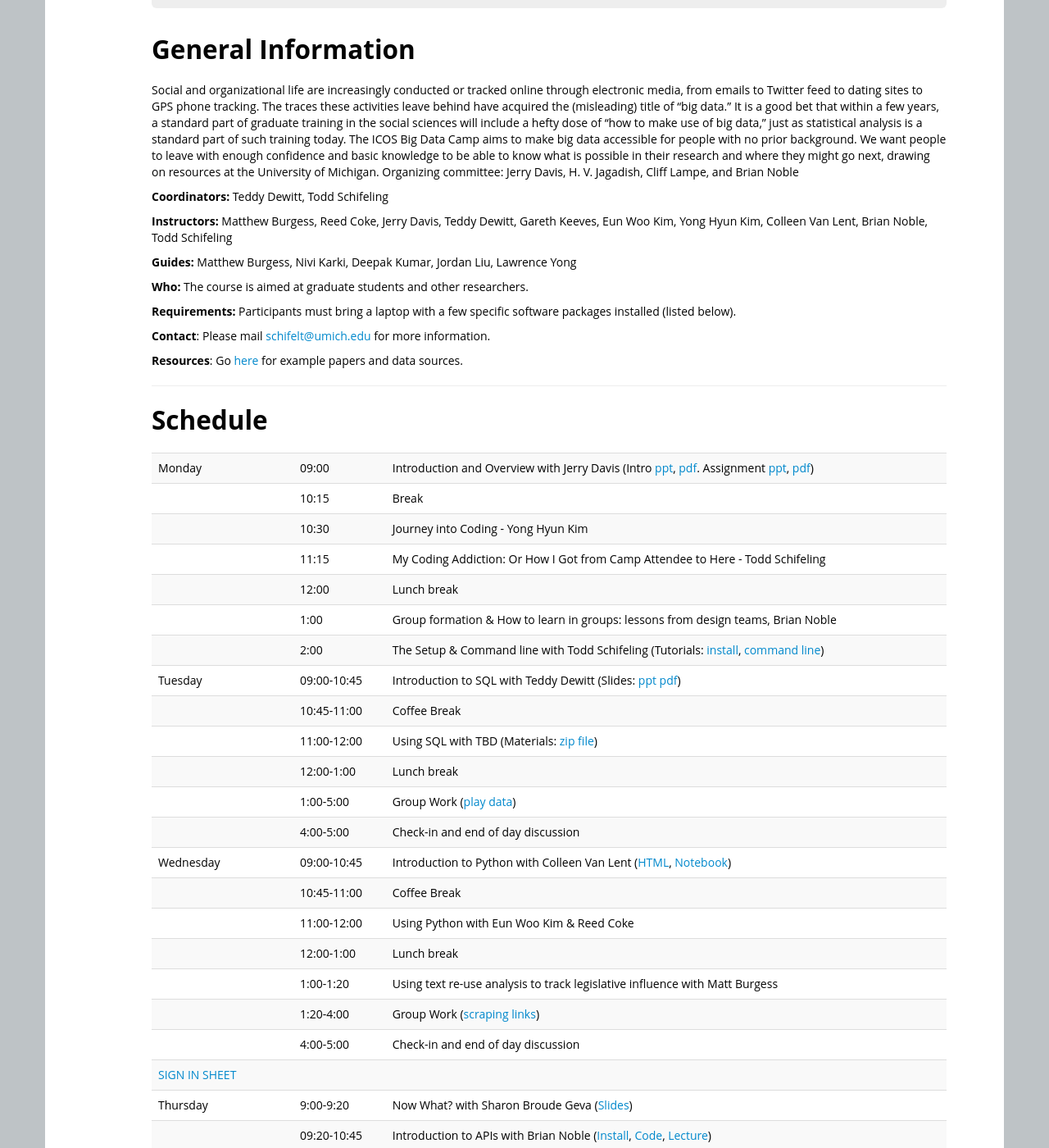
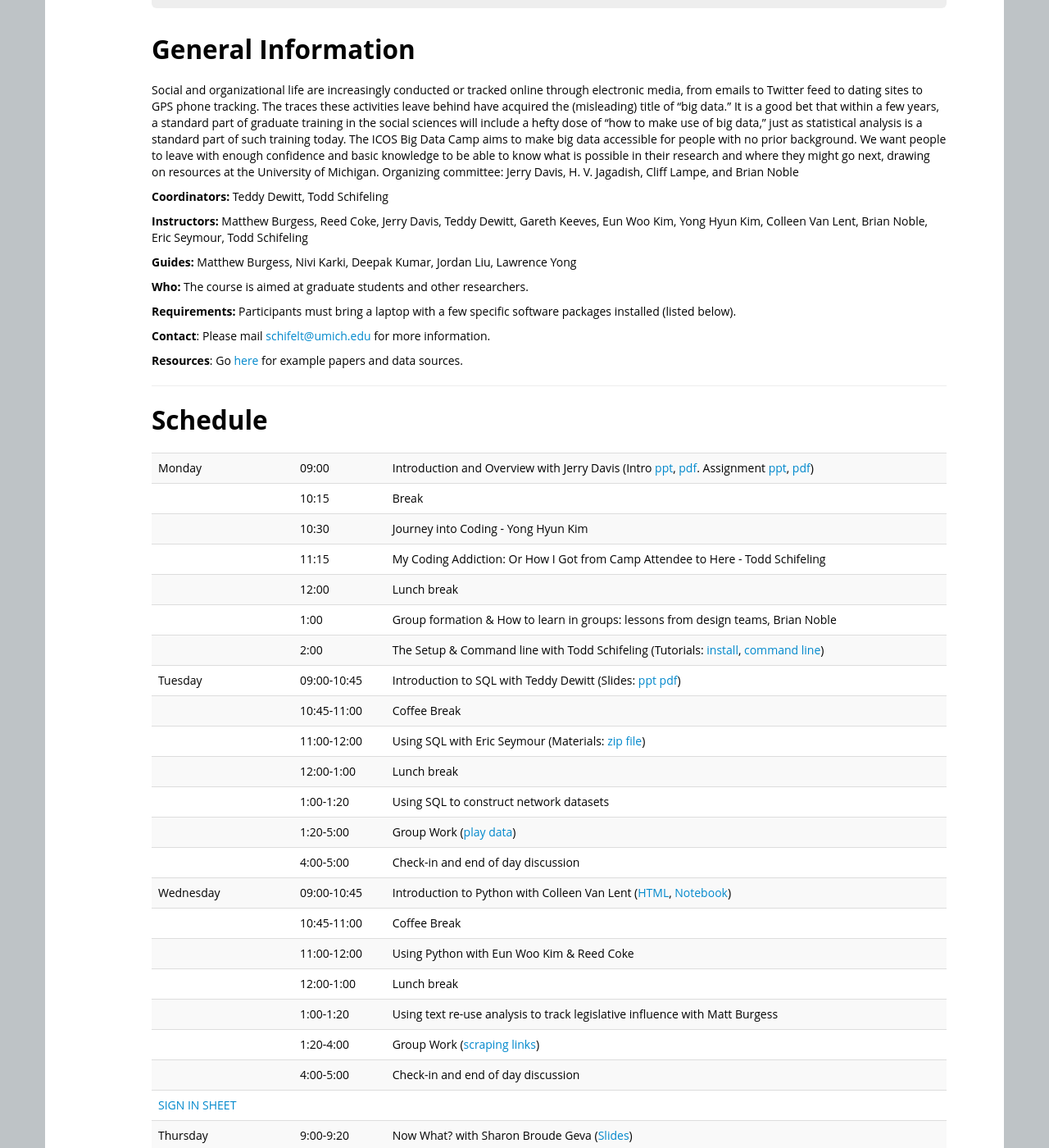
Before and after one commit to ICOSBigDataCamp/2018-summer-camp, a Jekyll site: the page built from index.html, in a window 1280 px wide and 1400 px high, scrolled down 360 px. Shown: the whole window at 82% size. Built offline with Jekyll 4.4.1, drawn with Linux system fonts in a browser that asks for light colours.

Commit message:
Update index.html

```diff
--- a/index.html
+++ b/index.html
@@ -11,7 +11,7 @@ enddate: 2016-06-12
 registration: restricted
 coordinators: [ "Teddy Dewitt", "Todd Schifeling" ]
 instructor: ["Matthew Burgess","Reed Coke","Jerry Davis","Teddy Dewitt","Gareth Keeves","Eun Woo Kim","Yong Hyun Kim","Colleen Van Lent","Brian Noble",
-"Todd Schifeling"]
+"Eric Seymour","Todd Schifeling"]
 helpers: [ "Matthew Burgess","Nivi Karki","Deepak Kumar","Jordan Liu", "Lawrence Yong" ]
 contact: schifelt@umich.edu
 ---
@@ -134,10 +134,11 @@ Organizing committee: Jerry Davis, H. V. Jagadish, Cliff Lampe, and Brian Noble
     (Slides: <a href="slides/introductionToSQLnew.ppt">ppt</a>
       <a href="slides/introductionToSQL.pdf">pdf</a>)</td> </tr>
   <tr> <td></td>        <td>10:45-11:00</td>   <td>Coffee Break</td> </tr>
-  <tr> <td></td>        <td>11:00-12:00</td>   <td>Using SQL with TBD
+  <tr> <td></td>        <td>11:00-12:00</td>   <td>Using SQL with Eric Seymour
     (Materials: <a href="slides/seymour_sql_tutorial.zip">zip file</a>)</td> </tr>
   <tr> <td></td>        <td>12:00-1:00</td>   <td>Lunch break</td> </tr>
-  <tr> <td></td>        <td>1:00-5:00</td>    <td>Group Work (<a href="data/">play data</a>)</td> </tr>
+  <tr> <td></td>        <td>1:00-1:20</td>    <td>Using SQL to construct network datasets</td> </tr>
+  <tr> <td></td>        <td>1:20-5:00</td>    <td>Group Work (<a href="data/">play data</a>)</td> </tr>
   <tr> <td></td>        <td>4:00-5:00</td>    <td>Check-in and end of day discussion </td> </tr>
   </td></tr>
   <tr> <td>Wednesday</td> <td>09:00-10:45</td> <td>Introduction to Python with Colleen Van Lent
```
